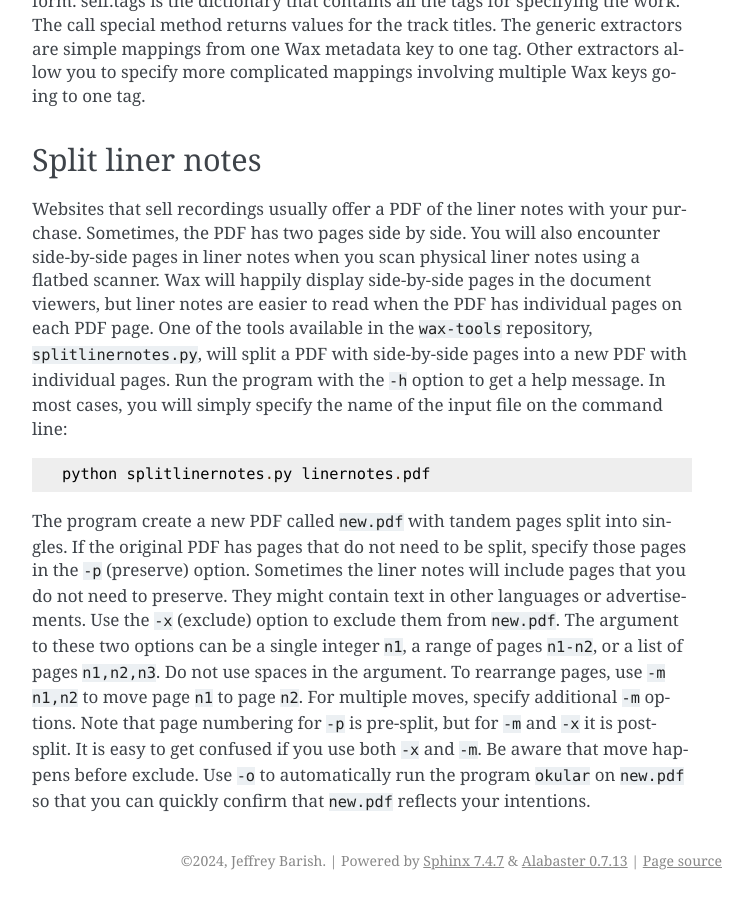
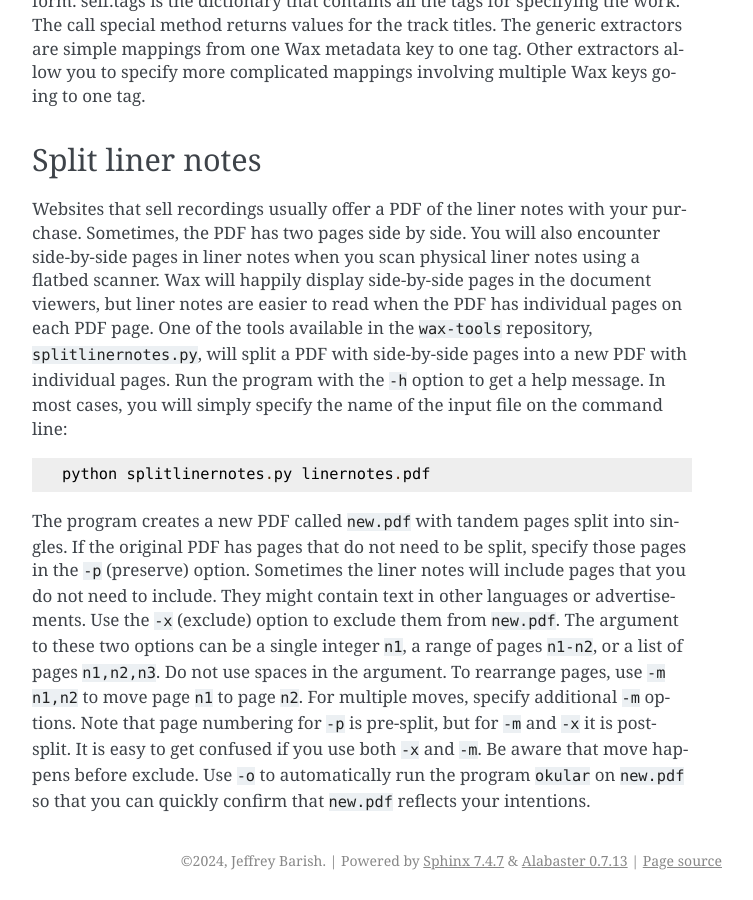
Before and after one commit to jeffbarish/wax-manual, a Sphinx documentation site: the page built from source/appendix.rst, in a window 1280 px wide and 900 px high, scrolled down 3758 px. Shown: the whole window, without its empty margins (388-1141 px from the left). Built offline with Sphinx 7.4.7, drawn with Linux system fonts in a browser that asks for light colours.

Commit message:
More typos.

```diff
--- a/source/appendix.rst
+++ b/source/appendix.rst
@@ -131,4 +131,4 @@
 
        python splitlinernotes.py linernotes.pdf
 
-The program create a new PDF called :code:`new.pdf` with tandem pages split into singles. If the original PDF has pages that do not need to be split, specify those pages in the :code:`-p` (preserve) option. Sometimes the liner notes will include pages that you do not need to preserve. They might contain text in other languages or advertisements. Use the :code:`-x` (exclude) option to exclude them from :code:`new.pdf`. The argument to these two options can be a single integer :code:`n1`, a range of pages :code:`n1-n2`, or a list of pages :code:`n1,n2,n3`. Do not use spaces in the argument. To rearrange pages, use :code:`-m n1,n2` to move page :code:`n1` to page :code:`n2`. For multiple moves, specify additional :code:`-m` options. Note that page numbering for :code:`-p` is pre-split, but for :code:`-m` and :code:`-x` it is post-split. It is easy to get confused if you use both :code:`-x` and :code:`-m`. Be aware that move happens before exclude. Use :code:`-o` to automatically run the program :code:`okular` on :code:`new.pdf` so that you can quickly confirm that :code:`new.pdf` reflects your intentions.
+The program creates a new PDF called :code:`new.pdf` with tandem pages split into singles. If the original PDF has pages that do not need to be split, specify those pages in the :code:`-p` (preserve) option. Sometimes the liner notes will include pages that you do not need to include. They might contain text in other languages or advertisements. Use the :code:`-x` (exclude) option to exclude them from :code:`new.pdf`. The argument to these two options can be a single integer :code:`n1`, a range of pages :code:`n1-n2`, or a list of pages :code:`n1,n2,n3`. Do not use spaces in the argument. To rearrange pages, use :code:`-m n1,n2` to move page :code:`n1` to page :code:`n2`. For multiple moves, specify additional :code:`-m` options. Note that page numbering for :code:`-p` is pre-split, but for :code:`-m` and :code:`-x` it is post-split. It is easy to get confused if you use both :code:`-x` and :code:`-m`. Be aware that move happens before exclude. Use :code:`-o` to automatically run the program :code:`okular` on :code:`new.pdf` so that you can quickly confirm that :code:`new.pdf` reflects your intentions.
```
Also changed, not shown: 5 other files.
